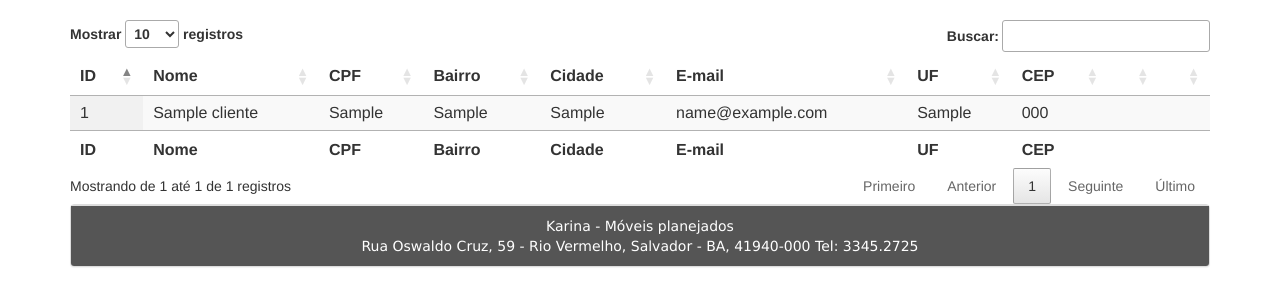
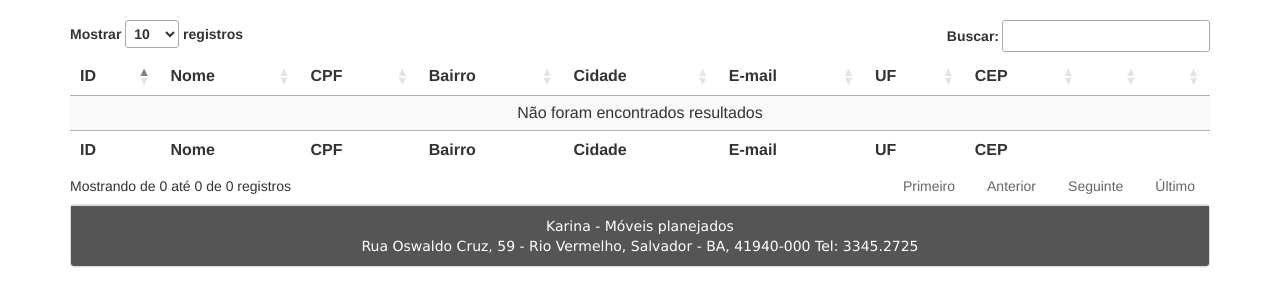
Before and after one commit to ProjetoWebUnidom/Codigo, a PHP site: page /ListarClientes.php in a window 1280 px wide. Shown: the part 212-518 px from the top of the page. Run offline with PHP 8.4, Linux system fonts and the light colour scheme; tables that the repository leaves empty or names only in its code hold one stand-in row (values such as "Sample post"); some libraries are stand-ins or nearby versions.

```diff
--- a/view/web/ListarClientes.php
+++ b/view/web/ListarClientes.php
@@ -50,7 +50,7 @@ perfil();
         $sql = "DELETE FROM orcamento WHERE id=".$id;
         $conn->query($sql);
     }
-    $sql = "SELECT ID_Cliente as id , NOME_Cliente ,BAIRRO_Cliente, CIDADE_Cliente, EMAIL_Cliente,`CPF_Cliente`,CEP_Cliente,UF_Cliente FROM cliente ";
+    $sql = "SELECT ID_Cliente as id , NOME_Cliente ,BAIRRO_Cliente, CIDADE_Cliente, EMAIL_Cliente,`CPF_Cliente`,CEP_Cliente,UF_Cliente FROM cliente WHERE Ativo_Cliente = 1 ";
     $resultado = $conn->query($sql);
 
             ?>
```
